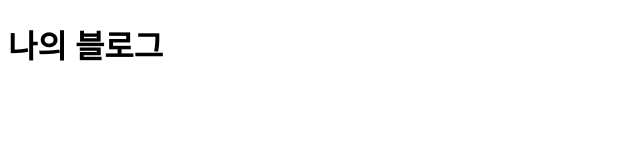
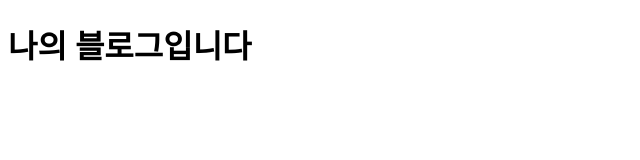
Before and after one commit to s0lk1m/s0lk1m.github.io, a plain HTML site: page index.html in a window 1280 px wide. Shown: the whole page, without its empty margins (0-640 px from the left). Drawn offline with Linux system fonts and the light colour scheme.

Commit message:
html 수정

```diff
--- a/index.html
+++ b/index.html
@@ -7,7 +7,6 @@
   <title>Document</title>
 </head>
 <body>
-  <h1>나의 블로그</h1>
-
+  <h1>나의 블로그입니다</h1>
 </body>
 </html>
```
